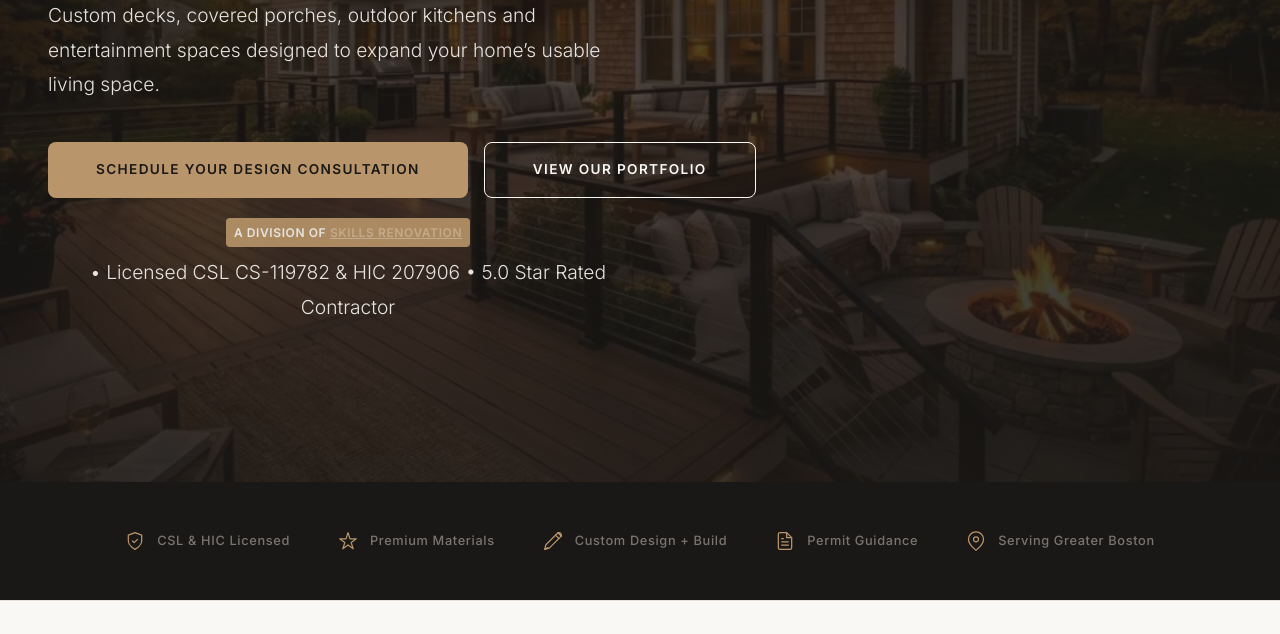
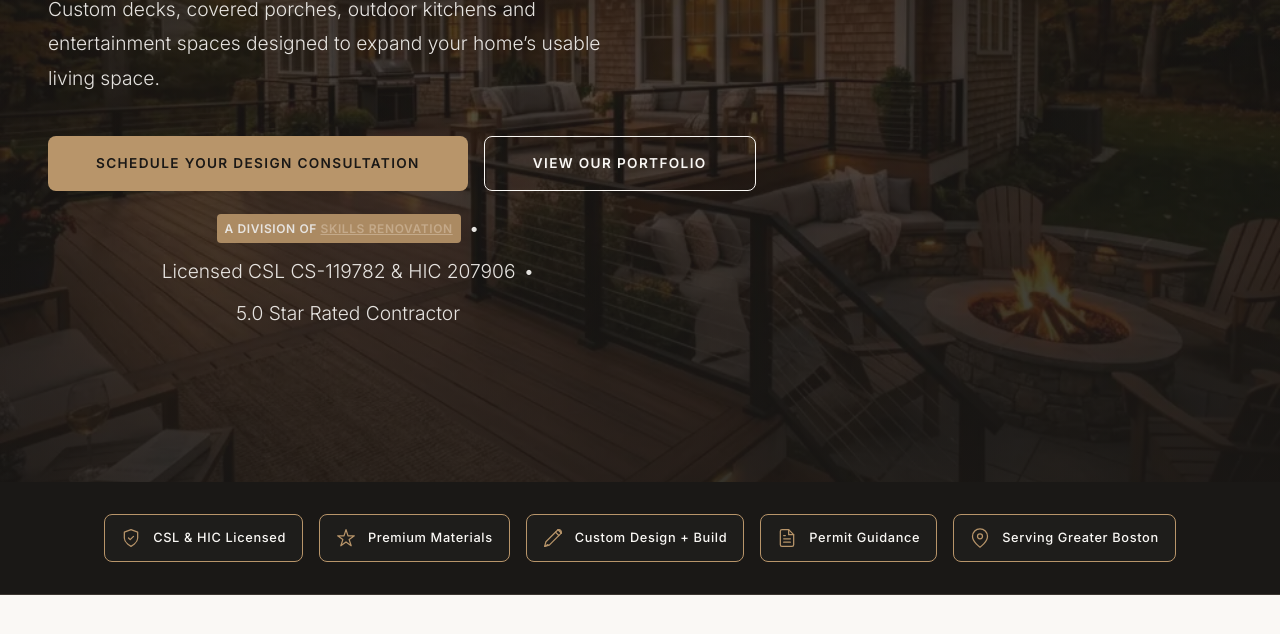
Before and after one commit to alissonoborges/skills-deck-builders, a website: page index.html in a window 1280 px wide. Shown: the part 318-952 px from the top of the page. Drawn offline with nearby package versions, Linux system fonts and the light colour scheme.

Commit message:
Design trust-bar items as premium cards with gold borders, and fix 5.0 Star Rated wrap

```diff
--- a/css/styles.css
+++ b/css/styles.css
@@ -790,34 +790,69 @@ p {
    9. TRUST BAR
    ———————————————————————————————————————————————————————————— */
 .trust-bar {
-  padding: var(--space-2xl) 0;
-  border-bottom: 1px solid var(--border);
-}
-
-.trust-items {
-  display: flex;
+  padding: var(--space-xl) 0;
+  border-bottom: 1px solid var(--border-dark);
+  background-color: var(--bg-dark);
+}
+
+@media (max-width: 767px) {
+  .trust-bar {
+    padding: var(--space-lg) 0;
+  }
+}
+
+.trust-bar-grid {
+  display: grid;
+  grid-template-columns: repeat(2, 1fr);
+  gap: 0.5rem;
+  max-width: 600px;
+  margin: 0 auto;
+}
+
+@media (min-width: 768px) {
+  .trust-bar-grid {
+    display: flex;
+    justify-content: center;
+    flex-wrap: wrap;
+    gap: var(--space-md);
+    max-width: none;
+  }
+}
+
+.trust-bar-item {
+  display: flex;
+  align-items: center;
   justify-content: center;
-  flex-wrap: wrap;
-  gap: var(--space-2xl);
-}
-
-.trust-item {
-  display: flex;
-  align-items: center;
   gap: 0.75rem;
   font-family: var(--font-body);
   font-size: 0.8rem;
   font-weight: 500;
-  color: var(--text-secondary);
+  color: var(--text-light);
   letter-spacing: 0.05em;
-}
-
-.trust-item svg,
-.trust-item .trust-icon {
+  padding: 0.75rem 1rem;
+  border: 1px solid var(--accent);
+  border-radius: 8px;
+  background-color: rgba(255, 255, 255, 0.02);
+  transition: transform var(--transition-fast), background-color var(--transition-fast), border-color var(--transition-fast);
+}
+
+.trust-bar-item:hover {
+  background-color: rgba(184, 149, 106, 0.08);
+  border-color: var(--accent-light);
+  transform: translateY(-2px);
+}
+
+.trust-bar-item svg {
   color: var(--accent);
   width: 1.25rem;
   height: 1.25rem;
   flex-shrink: 0;
+}
+
+@media (max-width: 767px) {
+  .trust-bar-item:last-child {
+    grid-column: span 2;
+  }
 }
 
 /* ————————————————————————————————————————————————————————————
@@ -3715,10 +3750,6 @@ a.contact-item:hover .contact-icon {
 .mobile-menu .nav-mobile-cta,
 .mobile-menu .mobile-cta { margin-top: var(--space-2xl); }
 
-/* Trust bar aliases */
-.trust-bar-grid { display: flex; justify-content: center; flex-wrap: wrap; gap: var(--space-2xl); }
-.trust-bar-item { display: flex; align-items: center; gap: 0.75rem; font-family: var(--font-body); font-size: 0.8rem; font-weight: 500; color: var(--text-secondary); letter-spacing: 0.05em; }
-.trust-bar-item svg { color: var(--accent); width: 1.25rem; height: 1.25rem; flex-shrink: 0; }
 
 /* Community/City tag aliases */
 .community-tags { display: flex; flex-wrap: wrap; justify-content: center; gap: 0.5rem 1rem; }
@@ -3863,6 +3894,9 @@ a.contact-item:hover .contact-icon {
   max-width: 420px;
   animation: fadeIn 1s ease-out 0.5s both;
 }
+.trust-nowrap {
+  white-space: nowrap;
+}
 .hero-trust-tag .badge {
   background: var(--accent);
   color: var(--color-bg);
--- a/index.html
+++ b/index.html
@@ -32,7 +32,7 @@
   <noscript><link rel="stylesheet" href="https://fonts.googleapis.com/css2?family=Cormorant+Garamond:ital,wght@0,300;0,400;0,500;0,600;0,700;1,400&family=Inter:wght@300;400;500;600;700&display=swap"></noscript>
 
   <!-- Stylesheet -->
-  <link rel="stylesheet" href="css/styles.min.css?v=4">
+  <link rel="stylesheet" href="css/styles.min.css?v=5">
 
   <!-- Schema.org JSON-LD -->
   <script type="application/ld+json">
@@ -217,7 +217,7 @@
         <a href="contact" class="btn-primary btn-lg">Schedule Your Design Consultation</a>
         <a href="portfolio" class="btn-secondary btn-lg">View Our Portfolio</a>
       </div>
-      <p class="hero-trust-tag"><span class="badge">A Division of <a href="https://skillsrenovation.com" target="_blank" rel="noopener noreferrer" style="color: var(--accent-light);">Skills Renovation</a></span> • Licensed CSL CS-119782 &amp; HIC 207906 • 5.0 Star Rated Contractor</p>
+      <p class="hero-trust-tag"><span class="badge">A Division of <a href="https://skillsrenovation.com" target="_blank" rel="noopener noreferrer" style="color: var(--accent-light);">Skills Renovation</a></span> • <span class="trust-nowrap">Licensed CSL CS-119782 &amp; HIC 207906</span> • <span class="trust-nowrap">5.0 Star Rated Contractor</span></p>
     </div>
   </section>
 
```
Also changed, not shown: css/styles.min.css.
